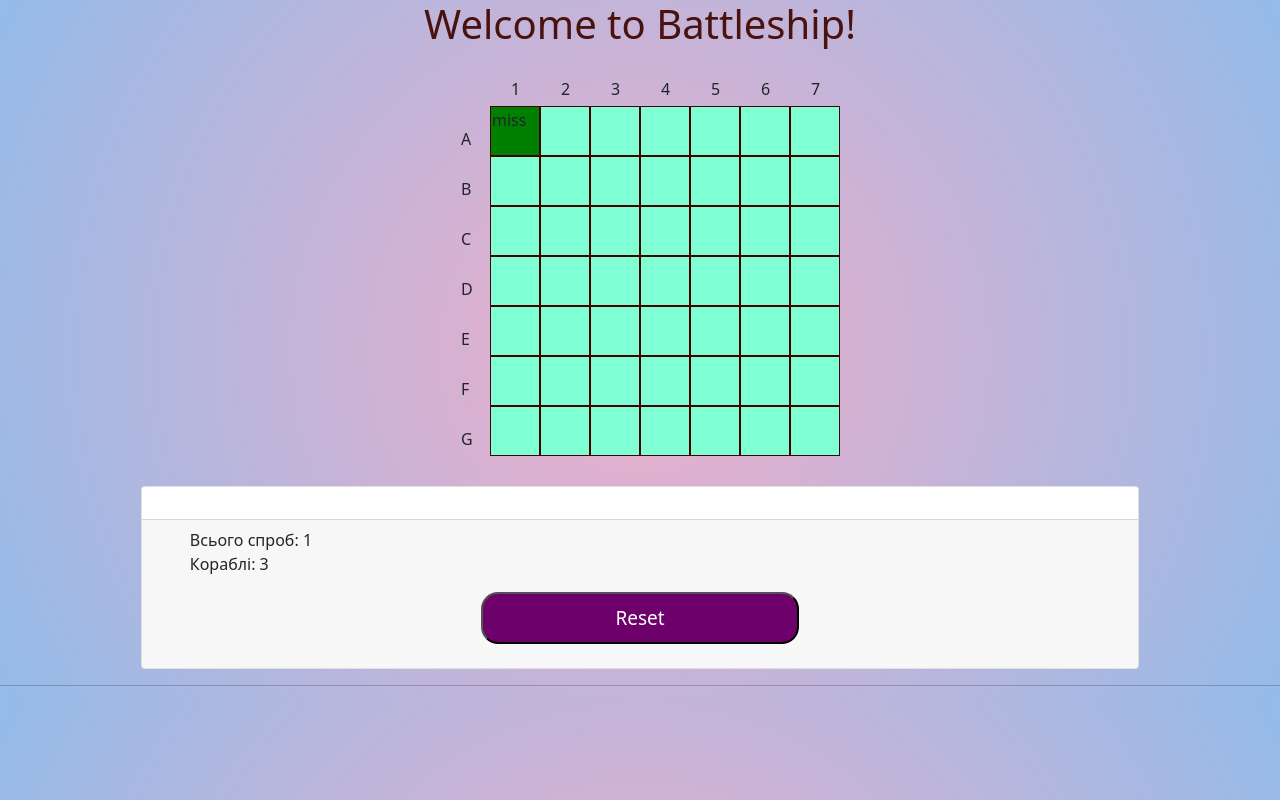
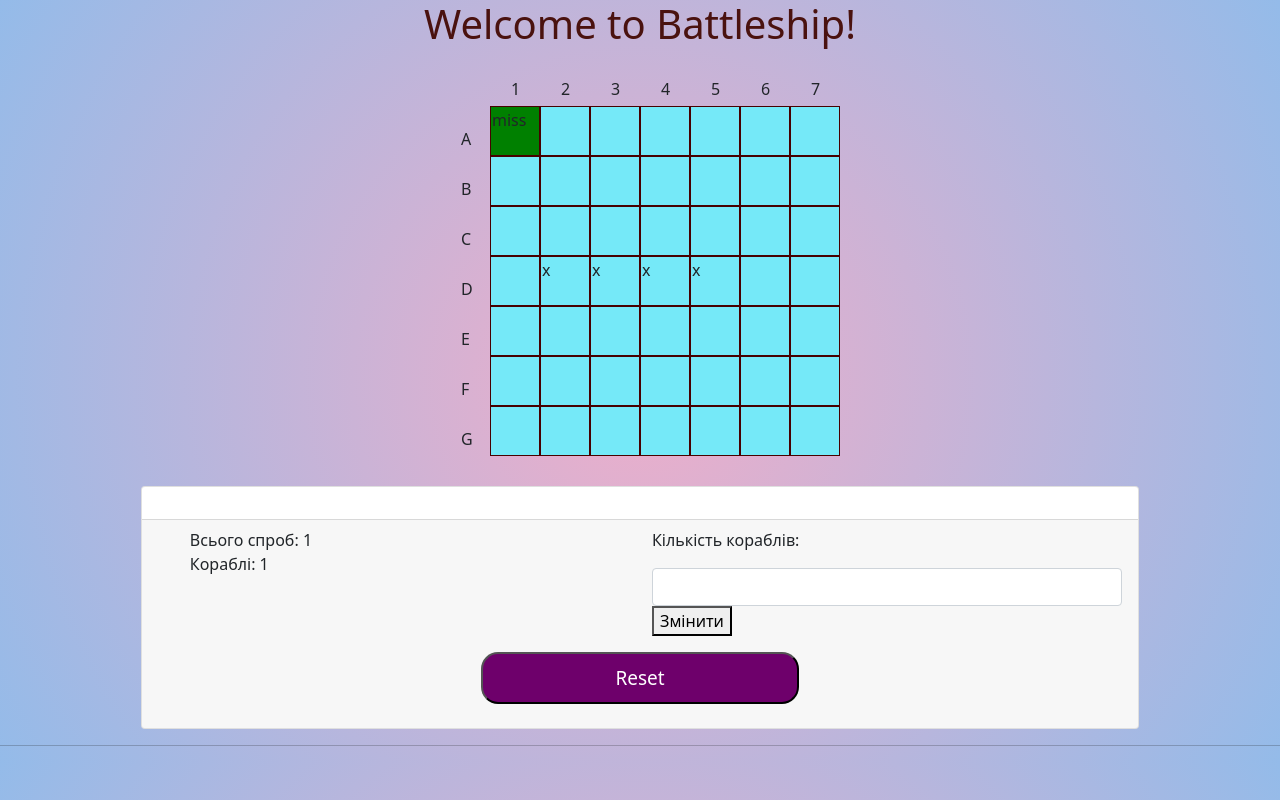
Before and after one commit to KaiDerivor/Battleship, a plain HTML site: page index.html in a window 1280 px wide. Both pictures are taken after a click on the element 514 px from the left and 131 px from the top of the page. Drawn offline with nearby package versions, Linux system fonts and the light colour scheme.

Commit message:
number ship is done

```diff
--- a/assets/js/main.js
+++ b/assets/js/main.js
@@ -1,34 +1,63 @@
 const startGame = {
   numberCol: 7,
   numberRow: 7,
-  firstShip: [],
-  secondShip: [],
-  thirdShip: [],
+
+  firstShip:[],
+  secondShip:[],
+  thirdShip:[],
+  allPlaceShip:[],
+  allReserveShip:[],
+  defineNumberShip:1,
 
   defineShips: function () {
+    let reservePlace=0;
+    console.log(this.defineNumberShips+' Number ships');
+    const lengt=+this.defineNumberShip;
+    let cloneLength=0;
+    for(let i=0;i<= this.defineNumberShip;i++){
+        if(cloneLength<lengt){
+          switch (cloneLength) {
+            case 0:
+              reservePlace=4;
+              break;
+            case 1:case 2:
+              reservePlace=3;
+              break;
+              case 3:case 4:case 5:
+                reservePlace=2;
+                break;
+            default: reservePlace=1;
+              break;
+
+          }
+          cloneLength++;
           const colRow = this.verticalHorizontal();
           if (colRow == 1) {
-      const positionX = Math.floor(Math.random() * (this.numberCol - 3));
+            const positionX = Math.floor(Math.random() * (this.numberCol - reservePlace));
             const positionY = Math.floor(Math.random() * this.numberRow);
-      this.putShips(positionX, positionY, "x");
+            this.putShips(positionX, positionY, "x",reservePlace);
           } else {
             const positionX = Math.floor(Math.random() * (this.numberCol));
-      const positionY = Math.floor(Math.random() * (this.numberRow-3));
-      this.putShips(positionX, positionY, "y");
+            const positionY = Math.floor(Math.random() * (this.numberRow-reservePlace));
+            this.putShips(positionX, positionY, "y",reservePlace);
           }
+        }
+      }
+
   },
   verticalHorizontal: function () {
     return Math.round(Math.random() * 100) % 2;
   },
-  putShips: function (x, y, flag) {
+  putShips: function (x, y, flag,reservePlace) {
     let startXY = [];
     if (flag === "x") {
-      for (let i = 0; i < 3; i++) {
+      for (let i = 0; i < reservePlace; i++) {
         x++;
         startXY.push(x + "" + y);
+
       }
     } else {
-      for (let i = 0; i < 3; i++) {
+      for (let i = 0; i < reservePlace; i++) {
         y++;
         startXY.push(x + "" + y);
       }
@@ -41,44 +70,64 @@ const startGame = {
     for (const item of arr) {
       mainShip.push(item);
     }
-    if (this.firstShip.length <= 0) {
-      this.firstShip = mainShip;
-    } else if (this.secondShip.length <= 0) {
-      this.secondShip = mainShip;
-    } else {
-      this.thirdShip = mainShip;
-    }
+    this.allPlaceShip.push(mainShip);
+    // console.log(this.allPlaceShip);
   },
+
+
 };
 const model = {
     counterHits:0,
     counterShip:0,
     allShip:[],
-  findShip: function (ships) {
-      let ship=[];
-      ship=ships['0'];
+    shipRemove:function(){
+      const ship=this.allShip;
       for (const id of ship) {
         const td=document.getElementById(id);
+          td.textContent='';
+          td.style.backgroundColor='rgb(117, 233, 248)';
+
+      }
+      const tr=document.getElementsByClassName('field');
+      for (const id of tr) {
+         id.textContent='';
+       id.style.backgroundColor='rgb(117, 233, 248)';
+      }
+    },
+  findShip: function (ships) {
+      let ship=ships;
+      for (const arr of ship) {
+        for (const id of arr) {
+          for (const index of id) {
+            const td=document.getElementById(index);
           td.textContent='x';
+          }
+      }
     }
   },
   placeShip:function(){
-    for (const xy of startGame.firstShip[0]) {
-        this.allShip.push(xy);
+    for (let i=0;i<startGame.allPlaceShip.length;i++) {
+        for (const index of startGame.allPlaceShip[i]) {
+          for(const id of index){
+             this.allShip.push(id);
           }
-    for (const xy of startGame.secondShip[0]) {
-        this.allShip.push(xy);
-    }for (const xy of startGame.thirdShip[0]) {
-        this.allShip.push(xy);
         }
+    }
+    console.log('all ship'+this.allShip);
+
   },
   updateHits:function(){
       const span=document.querySelector('.counterHits');
       span.textContent=this.counterHits;
   },
   updateShip:function(){
-    let counter=Math.ceil((this.allShip.length)/3);
-
+   //  const lengthAllPlaceShip=startGame.allPlaceShip.length;
+    let counter=0;
+    for (const indexArr of startGame.allPlaceShip) {
+       for (const id of indexArr) {
+      if(id.length) counter++;
+       }
+    }
     const numberShips=document.querySelector('.numberShip');
     numberShips.textContent=counter;
     if(counter===0){
@@ -87,14 +136,24 @@ const model = {
     }
   },
   isHit:function(id,e){
-    if(this.allShip.includes(id)){
-        this.allShip.splice(this.allShip.indexOf(id),1);
+    const lengthAllPlaceShip=startGame.allPlaceShip[0];
+    for (let i=0;i<startGame.allPlaceShip.length;i++) {
+       for(let j=0;j<startGame.allPlaceShip[i].length;j++){
+         if(startGame.allPlaceShip[i][j].length){
+               if(startGame.allPlaceShip[i][j].includes(id)){
+                  startGame.allPlaceShip[i][j].splice(startGame.allPlaceShip[i][j].indexOf(id),1);
                   e.target.style.backgroundColor='yellow';
                   e.target.textContent="hit";
-    } else{
+                  return;
+
+            }
+
+        }
+       }
+
+    }
     e.target.textContent="miss";
     e.target.style.backgroundColor='green';
-    }
   },
   playAgain:function(){
       const bnt=document.querySelector('.reset');
@@ -104,30 +163,51 @@ const model = {
 
   }
 };
-// let num=[];
+ function putUpdating(){
+    const input= document.getElementsByTagName("input")[0].value;
+    if(input<=0){
+      alert('Введіть коректні данні, кораблів не може бути 0 або менше');
+    } else if (input>10){
+      alert('Максимальне допустиме значення кораблів 10');
+    }else{
+    startGame.defineNumberShip=input;
+    model.shipRemove(startGame.allPlaceShip);
+    startGame.allPlaceShip=[];
+    model.allShip=[];
     startGame.defineShips();
+    model.placeShip();
+    model.updateShip();
+    model.findShip(startGame.allPlaceShip);
+    console.log(startGame.allPlaceShip);
+  }
+ }
+
+
+
+
+
+
+
 startGame.defineShips();
-startGame.defineShips();
+// startGame.defineShips();
+// startGame.defineShips();
 
 model.placeShip();
 model.updateShip();
 // for beginner start
-// model.findShip(startGame.firstShip);
-// model.findShip(startGame.secondShip);
-// model.findShip(startGame.thirdShip);
-//end
-
+model.findShip(startGame.allPlaceShip,true);
+//end;
 // alert(startGame.firstShip);
 // alert(startGame.secondShip);
 // alert(startGame.thirdShip);
+// сама логіка подій start
 function onClick(e){
-// e.target.style.backgroundColor='red';
-// e.target.textContent='1';
      if(e.target.textCotent!=='miss'&&e.target.textContent!=='hit'){
         model.counterHits++;
     model.updateHits();
     model.isHit(e.target.id,e);
     model.updateShip();
+
     }
 }
 const td=document.getElementsByClassName('field');
@@ -135,3 +215,9 @@ const td=document.getElementsByClassName('field');
 for (const item of td) {
     item.addEventListener('click',onClick)
 }
+//end
+// start події динамічні
+const btn=document.querySelector('.changeNumberShip');
+
+btn.addEventListener('click',putUpdating);
+//end
--- a/index.html
+++ b/index.html
@@ -1,16 +1,23 @@
 <!DOCTYPE html>
 <html lang="en">
+
 <head>
   <meta charset="UTF-8">
   <meta name="viewport" content="width=device-width, initial-scale=1.0">
   <title>Bootstrap Site</title>
 
-  <link rel="stylesheet" href="https://stackpath.bootstrapcdn.com/bootstrap/5.0.0-alpha1/css/bootstrap.min.css" integrity="sha384-r4NyP46KrjDleawBgD5tp8Y7UzmLA05oM1iAEQ17CSuDqnUK2+k9luXQOfXJCJ4I" crossorigin="anonymous">
-  <script src="https://cdn.jsdelivr.net/npm/popper.js@1.16.0/dist/umd/popper.min.js" integrity="sha384-Q6E9RHvbIyZFJoft+2mJbHaEWldlvI9IOYy5n3zV9zzTtmI3UksdQRVvoxMfooAo" crossorigin="anonymous"></script>
-  <script src="https://stackpath.bootstrapcdn.com/bootstrap/5.0.0-alpha1/js/bootstrap.min.js" integrity="sha384-oesi62hOLfzrys4LxRF63OJCXdXDipiYWBnvTl9Y9/TRlw5xlKIEHpNyvvDShgf/" crossorigin="anonymous"></script>
+  <link rel="stylesheet" href="https://stackpath.bootstrapcdn.com/bootstrap/5.0.0-alpha1/css/bootstrap.min.css"
+    integrity="sha384-r4NyP46KrjDleawBgD5tp8Y7UzmLA05oM1iAEQ17CSuDqnUK2+k9luXQOfXJCJ4I" crossorigin="anonymous">
+  <script src="https://cdn.jsdelivr.net/npm/popper.js@1.16.0/dist/umd/popper.min.js"
+    integrity="sha384-Q6E9RHvbIyZFJoft+2mJbHaEWldlvI9IOYy5n3zV9zzTtmI3UksdQRVvoxMfooAo" crossorigin="anonymous">
+  </script>
+  <script src="https://stackpath.bootstrapcdn.com/bootstrap/5.0.0-alpha1/js/bootstrap.min.js"
+    integrity="sha384-oesi62hOLfzrys4LxRF63OJCXdXDipiYWBnvTl9Y9/TRlw5xlKIEHpNyvvDShgf/" crossorigin="anonymous">
+  </script>
 
   <link rel="stylesheet" href="style.css">
 </head>
+
 <body>
 
   <h1>Welcome to Battleship!</h1>
@@ -23,16 +30,32 @@
             <tbody>
               <tr class="maps">
                 <td class="upper"></td>
-              <td class="upper"><p class="maps">1</p></td>
-              <td class="upper"><p class="maps">2</p></td>
-              <td class="upper"><p class="maps">3</p></td>
-              <td class="upper"><p class="maps">4</p></td>
-              <td class="upper"><p class="maps">5</p></td>
-              <td class="upper"><p class="maps">6</p></td>
-              <td class="upper"><p class="maps">7</p></td>
+                <td class="upper">
+                  <p class="maps">1</p>
+                </td>
+                <td class="upper">
+                  <p class="maps">2</p>
+                </td>
+                <td class="upper">
+                  <p class="maps">3</p>
+                </td>
+                <td class="upper">
+                  <p class="maps">4</p>
+                </td>
+                <td class="upper">
+                  <p class="maps">5</p>
+                </td>
+                <td class="upper">
+                  <p class="maps">6</p>
+                </td>
+                <td class="upper">
+                  <p class="maps">7</p>
+                </td>
               </tr>
               <tr>
-              <td class="upper"><p class="maps">A</p></td>
+                <td class="upper">
+                  <p class="maps">A</p>
+                </td>
 
                 <td class='field' id='00'></td>
                 <td class='field' id='01'></td>
@@ -43,7 +66,9 @@
                 <td class='field' id='06'></td>
               </tr>
               <tr>
-              <td class="upper"><p class="maps">B</p></td>
+                <td class="upper">
+                  <p class="maps">B</p>
+                </td>
 
                 <td class='field' id='10'></td>
                 <td class='field' id='11'></td>
@@ -52,8 +77,11 @@
                 <td class='field' id='14'></td>
                 <td class='field' id='15'></td>
                 <td class='field' id='16'></td>
-            </tr>   <tr>
-              <td class="upper"><p class="maps">C</p></td>
+              </tr>
+              <tr>
+                <td class="upper">
+                  <p class="maps">C</p>
+                </td>
 
                 <td class='field' id='20'></td>
                 <td class='field' id='21'></td>
@@ -62,8 +90,11 @@
                 <td class='field' id='24'></td>
                 <td class='field' id='25'></td>
                 <td class='field' id='26'></td>
-            </tr>   <tr>
-              <td class="upper"><p class="maps">D</p></td>
+              </tr>
+              <tr>
+                <td class="upper">
+                  <p class="maps">D</p>
+                </td>
 
                 <td class='field' id='30'></td>
                 <td class='field' id='31'></td>
@@ -72,8 +103,11 @@
                 <td class='field' id='34'></td>
                 <td class='field' id='35'></td>
                 <td class='field' id='36'></td>
-            </tr>   <tr>
-              <td class="upper"><p class="maps">E</p></td>
+              </tr>
+              <tr>
+                <td class="upper">
+                  <p class="maps">E</p>
+                </td>
 
                 <td class='field' id='40'></td>
                 <td class='field' id='41'></td>
@@ -82,8 +116,11 @@
                 <td class='field' id='44'></td>
                 <td class='field' id='45'></td>
                 <td class='field' id='46'></td>
-            </tr>   <tr>
-              <td class="upper"><p class="maps">F</p></td>
+              </tr>
+              <tr>
+                <td class="upper">
+                  <p class="maps">F</p>
+                </td>
 
                 <td class='field' id='50'></td>
                 <td class='field' id='51'></td>
@@ -92,8 +129,11 @@
                 <td class='field' id='54'></td>
                 <td class='field' id='55'></td>
                 <td class='field' id='56'></td>
-            </tr>   <tr>
-              <td class="upper"><p class="maps">G</p></td>
+              </tr>
+              <tr>
+                <td class="upper">
+                  <p class="maps">G</p>
+                </td>
 
                 <td class='field' id='60'></td>
                 <td class='field' id='61'></td>
@@ -109,10 +149,20 @@
           <div class="card">
             <div class="card-body"></div>
             <div class="card-footer">
+              <div class="row">
+                <div class="col-6">
                   <ol>
                     <li class="atempts">Всього спроб: <span class="counterHits">0</span></li>
                     <li class="ships">Кораблі: <span class="numberShip">0</span></li>
                   </ol>
+                </div>
+                <div class="col-6">
+                  <p>Кількість кораблів:</p>
+                    <input class="form-control" id='numberShipStart'type="text" name="">
+                    <p><button class="changeNumberShip">Змінити</button></p>
+
+                </div>
+              </div>
               <p align="center"><a href='/'><button class="reset">Reset</button></a></p>
             </div>
           </div>
@@ -124,4 +174,5 @@
 
   <script src="assets/js/main.js"></script>
 </body>
+
 </html>
--- a/style.css
+++ b/style.css
@@ -9,9 +9,10 @@ h1{
 table {
    margin: 0 auto;
    margin-bottom: 30px;
+   right: 50px;
 }
 .field{
-   background-color: aquamarine;
+   background-color: rgb(117, 233, 248);
 
 }
 section{
```
Lines whose indentation alone changed are shown as unchanged.
